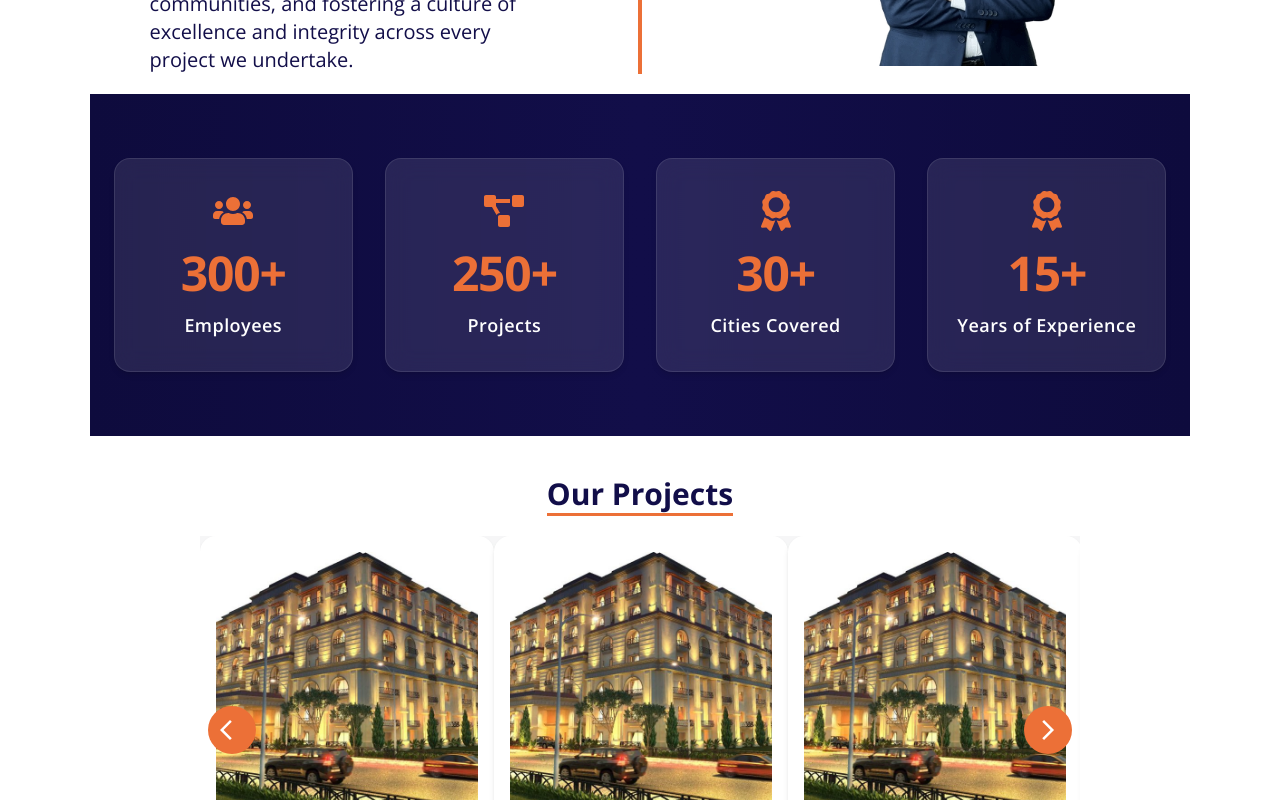
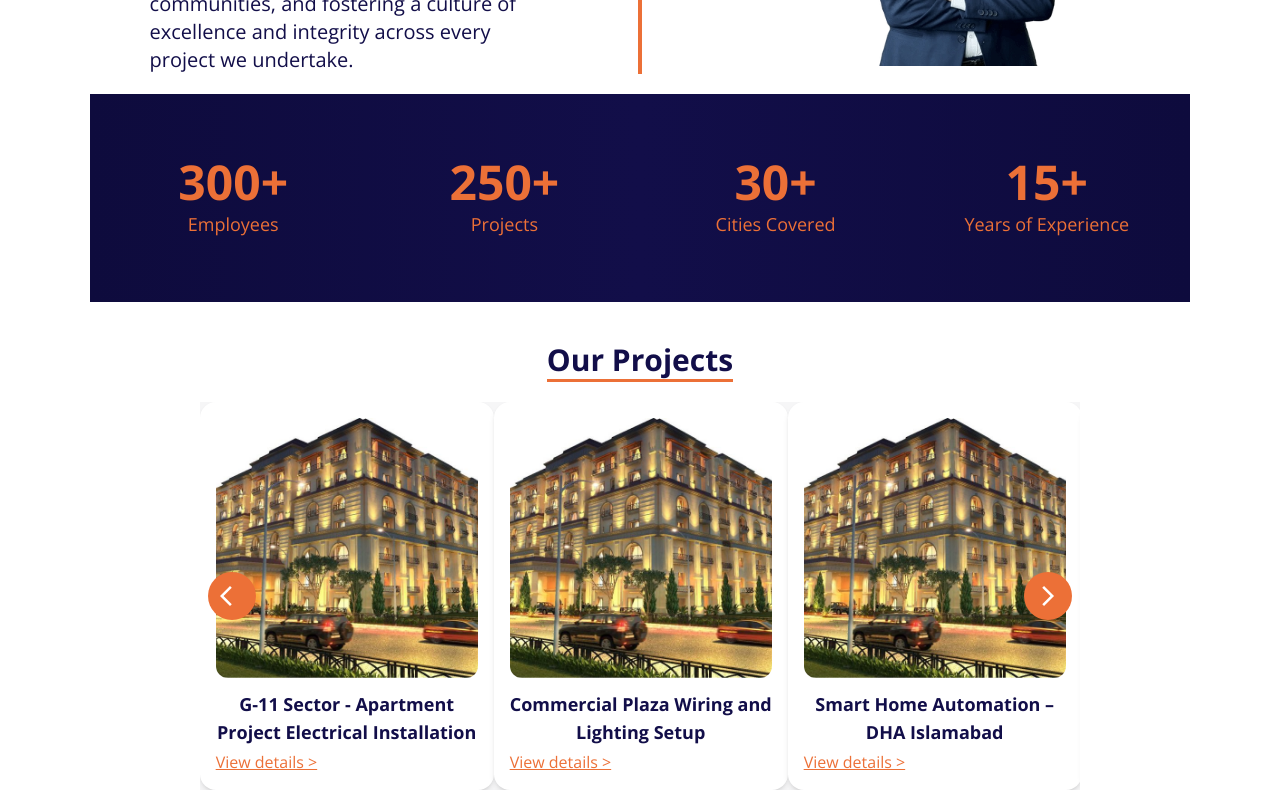
Before and after one commit to muhammad-aman-dev/electrical-company-website-project, a Next.js app: page / in a window 1280 px wide. Shown: the part 982-1782 px from the top of the page. Built offline with nearby package versions, Linux system fonts and the light colour scheme.

Commit message:
Update StatCounter.js

```diff
--- a/components/StatCounter.js
+++ b/components/StatCounter.js
@@ -1,8 +1,7 @@
-'use client';
+'use client'
 import { useEffect, useState } from "react";
 import { useInView } from "react-intersection-observer";
 import { motion } from "framer-motion";
-import { FaUsers, FaCity, FaProjectDiagram, FaAward } from "react-icons/fa";
 
 export default function StatCounter({ target = 1000, duration = 2, label }) {
   const [count, setCount] = useState(0);
@@ -11,48 +10,32 @@ export default function StatCounter({ target = 1000, duration = 2, label }) {
   useEffect(() => {
     if (!inView) return;
     let start = 0;
-    const increment = target / (duration * 60);
+    const end = target;
+    const increment = end / (duration * 60);
     const timer = setInterval(() => {
       start += increment;
-      if (start >= target) {
-        setCount(target);
+      if (start >= end) {
+        setCount(end);
         clearInterval(timer);
       } else {
         setCount(Math.ceil(start));
       }
     }, 16);
+
     return () => clearInterval(timer);
   }, [inView, target, duration]);
-
-  const getIcon = () => {
-    const l = label?.toLowerCase() || "";
-    if (l.includes("employee")) return <FaUsers size={40} />;
-    if (l.includes("project")) return <FaProjectDiagram size={40} />;
-    if (l.includes("city")) return <FaCity size={40} />;
-    if (l.includes("year")) return <FaAward size={40} />;
-    return <FaAward size={40} />;
-  };
 
   return (
     <motion.div
       ref={ref}
-      initial={{ opacity: 0, y: 30 }}
+      initial={{ opacity: 0, y: 20 }}
       animate={inView ? { opacity: 1, y: 0 } : {}}
-      whileHover={{
-        boxShadow: "0 0 20px rgba(236,112,55,0.25)",
-      }}
-      transition={{ duration: 0.5, ease: "easeOut" }}
-      className="flex flex-col items-center justify-center text-center bg-white/10 backdrop-blur-md rounded-2xl px-6 py-8 shadow-md border border-white/10 hover:border-[#ec7037]/40 transition-all duration-300"
+      whileHover={{ scale: 1.05, y: -5 }}
+      transition={{ duration: 0.6 }}
+      className="flex flex-col items-center text-[#ec7037]"
     >
-      <div className="text-[#ec7037] mb-3">{getIcon()}</div>
-      <div className="h-[60px] flex items-center justify-center">
-        <span className="text-5xl font-extrabold text-[#ec7037] tracking-tight">
-          {count.toLocaleString()}+
-        </span>
-      </div>
-      <p className="mt-2 text-white text-lg font-semibold tracking-wide">
-        {label}
-      </p>
+      <span className="text-5xl font-bold ">{count.toLocaleString()}+</span>
+      {label && <span className="text-lg mt-1">{label}</span>}
     </motion.div>
   );
 }
```
